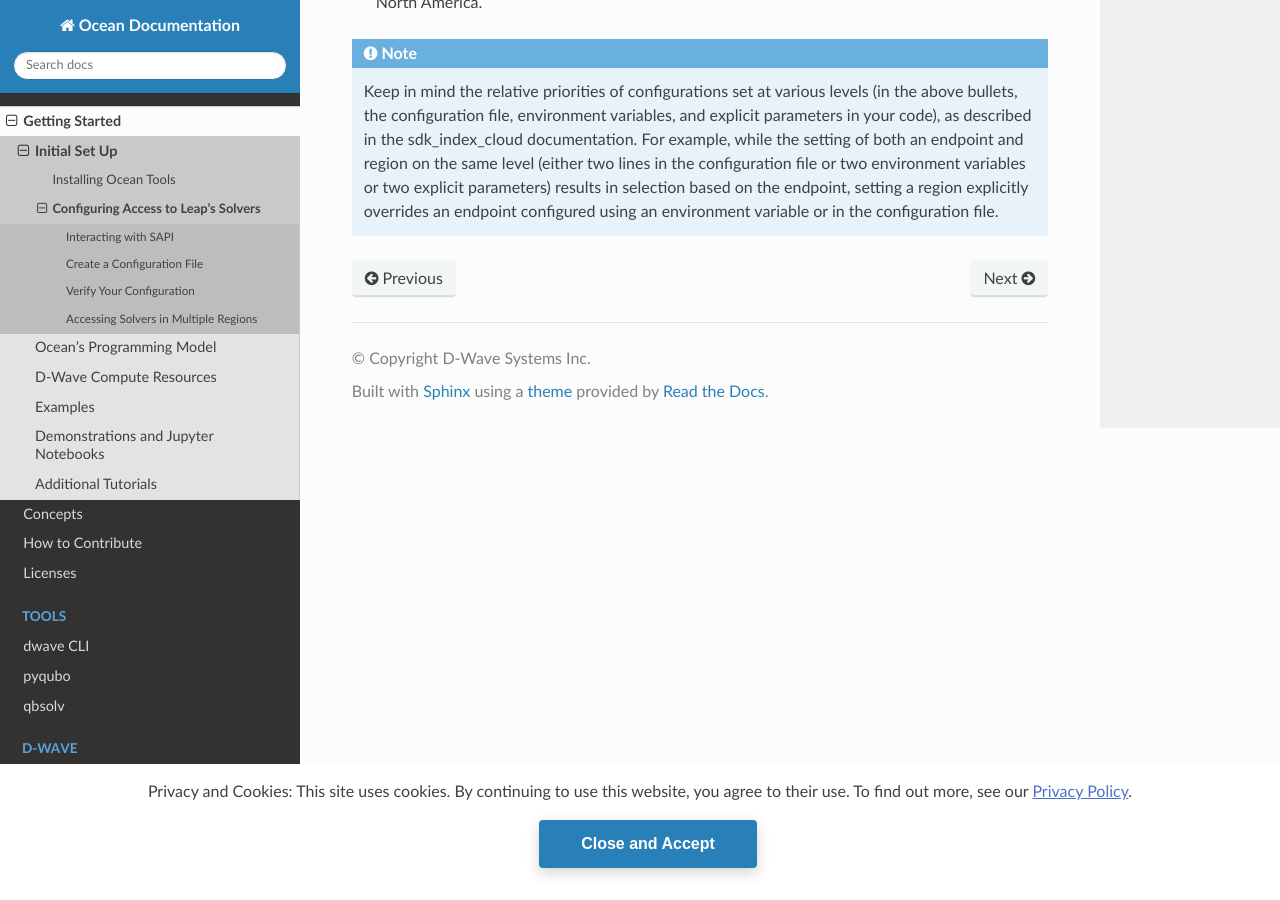
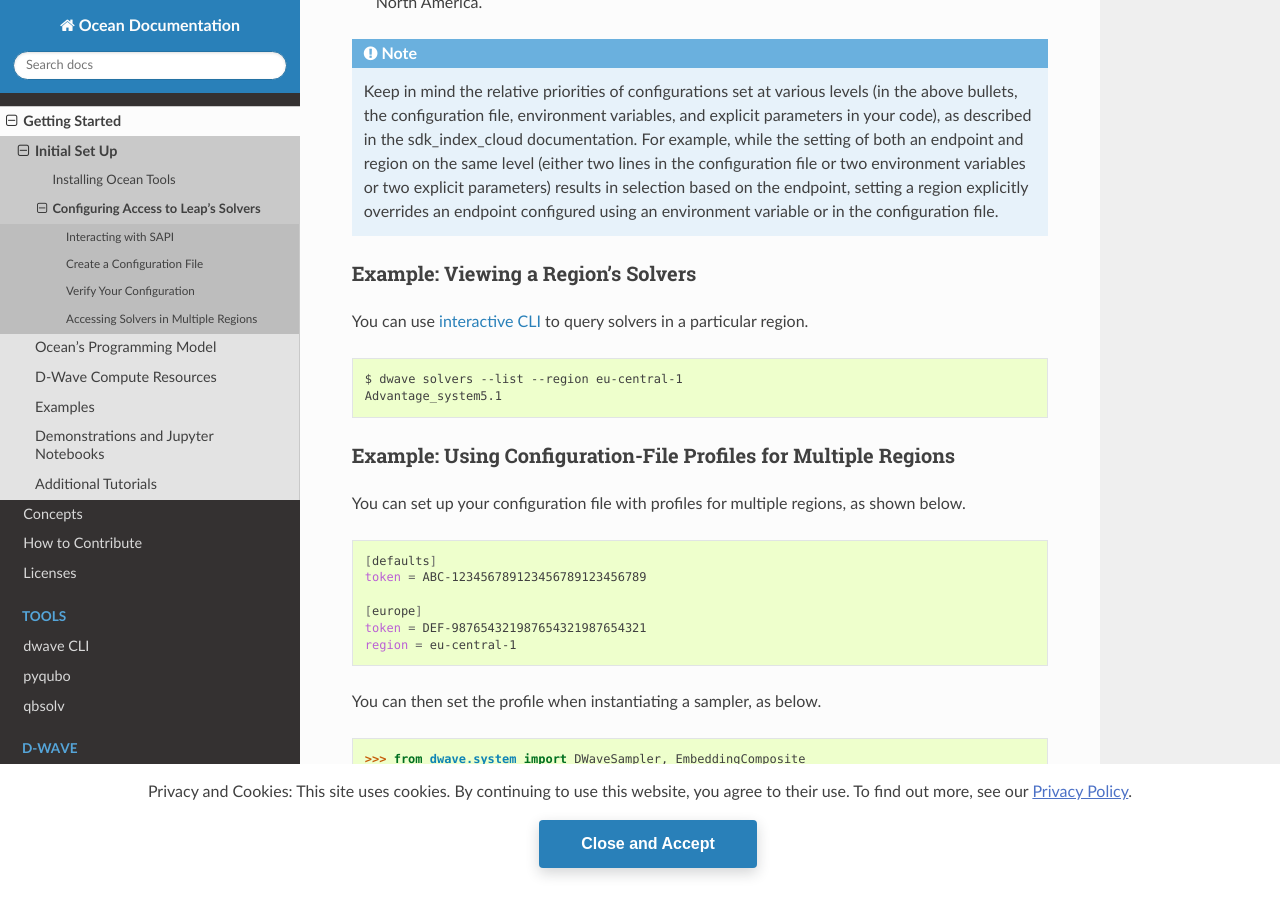
Before and after one commit to dwavesystems/dwave-ocean-sdk, a Sphinx documentation site: the page built from docs/overview/sapi.rst, in a window 1280 px wide and 900 px high, scrolled down 3840 px. Built offline with Sphinx 7.4.7 and the Read the Docs theme 2.0.0, drawn with Linux system fonts in a browser that asks for light colours; pages that are not in the unit, such as notebooks, are missing from menus; the version number could not be read and is left out.

Commit message:
Add MR examples

```diff
--- a/docs/overview/sapi.rst
+++ b/docs/overview/sapi.rst
@@ -128,7 +128,9 @@
      >>> from dwave.cloud import Client
      >>> with Client.from_config() as client:         # doctest: +SKIP
      ...    print(client.get_solvers(hybrid=True))
-     [BQMSolver(id='hybrid_binary_quadratic_model_version2'), DQMSolver(id='hybrid_discrete_quadratic_model_version1'), CQMSolver(id='hybrid_constrained_quadratic_model_version1')]
+     [BQMSolver(id='hybrid_binary_quadratic_model_version2'),
+      DQMSolver(id='hybrid_discrete_quadratic_model_version1'),
+      CQMSolver(id='hybrid_constrained_quadratic_model_version1')]
 
      .. note:: For non-Ocean clients, you can retrieve a list of supported remote
         solvers by sending an :code:`HTTP GET` request to the
@@ -337,3 +339,34 @@
    selection based on the endpoint, setting a region explicitly overrides an
    endpoint configured using an environment variable or in the configuration
    file.
+
+Example: Viewing a Region's Solvers
+-----------------------------------
+
+You can use :ref:`interactive CLI <dwave_cli>` to query solvers in a particular
+region.
+
+.. code-block:: bash
+
+    $ dwave solvers --list --region eu-central-1
+    Advantage_system5.1
+
+Example: Using Configuration-File Profiles for Multiple Regions
+---------------------------------------------------------------
+
+You can set up your configuration file with profiles for multiple regions, as
+shown below.
+
+.. code-block:: bash
+
+  [defaults]
+  token = ABC-123456789123456789123456789
+
+  [europe]
+  token = DEF-987654321987654321987654321
+  region = eu-central-1
+
+You can then set the profile when instantiating a sampler, as below.
+
+>>> from dwave.system import DWaveSampler, EmbeddingComposite
+>>> sampler = EmbeddingComposite(DWaveSampler(profile="europe"))   # doctest: +SKIP
```
